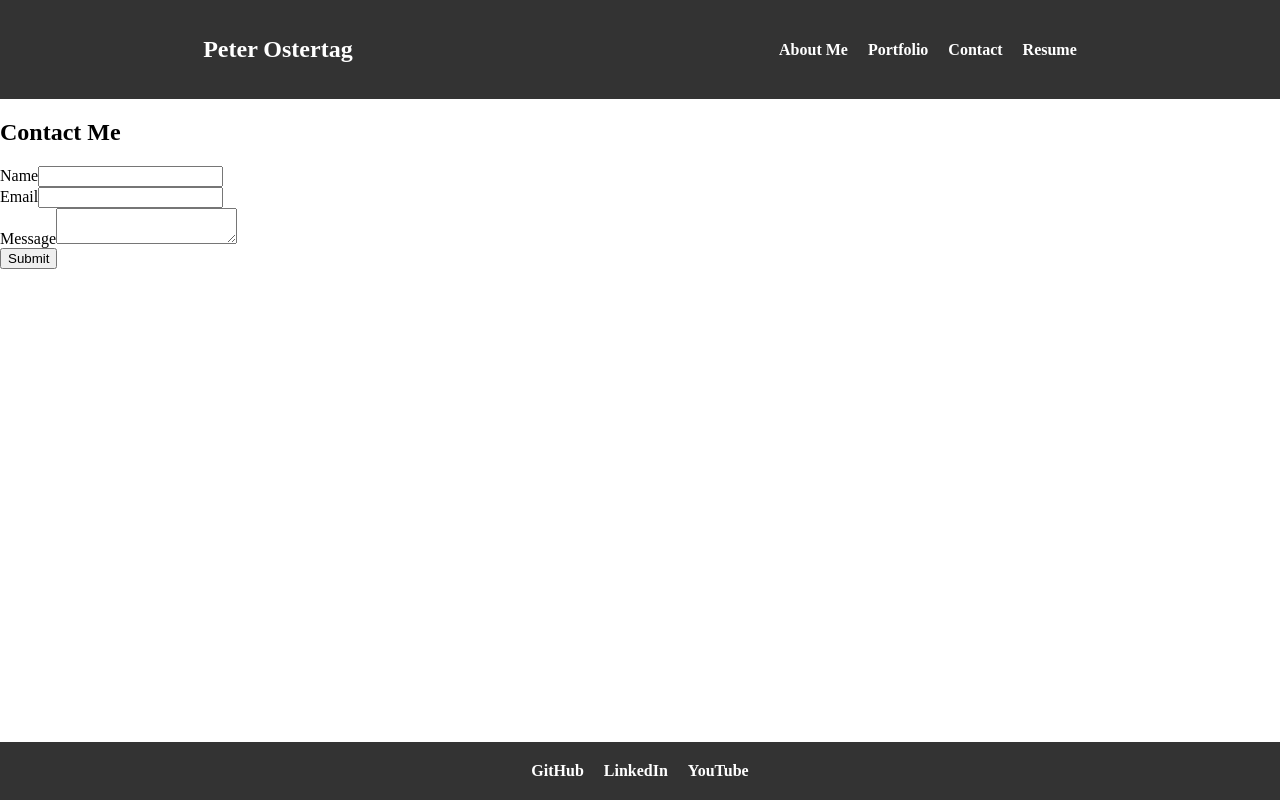
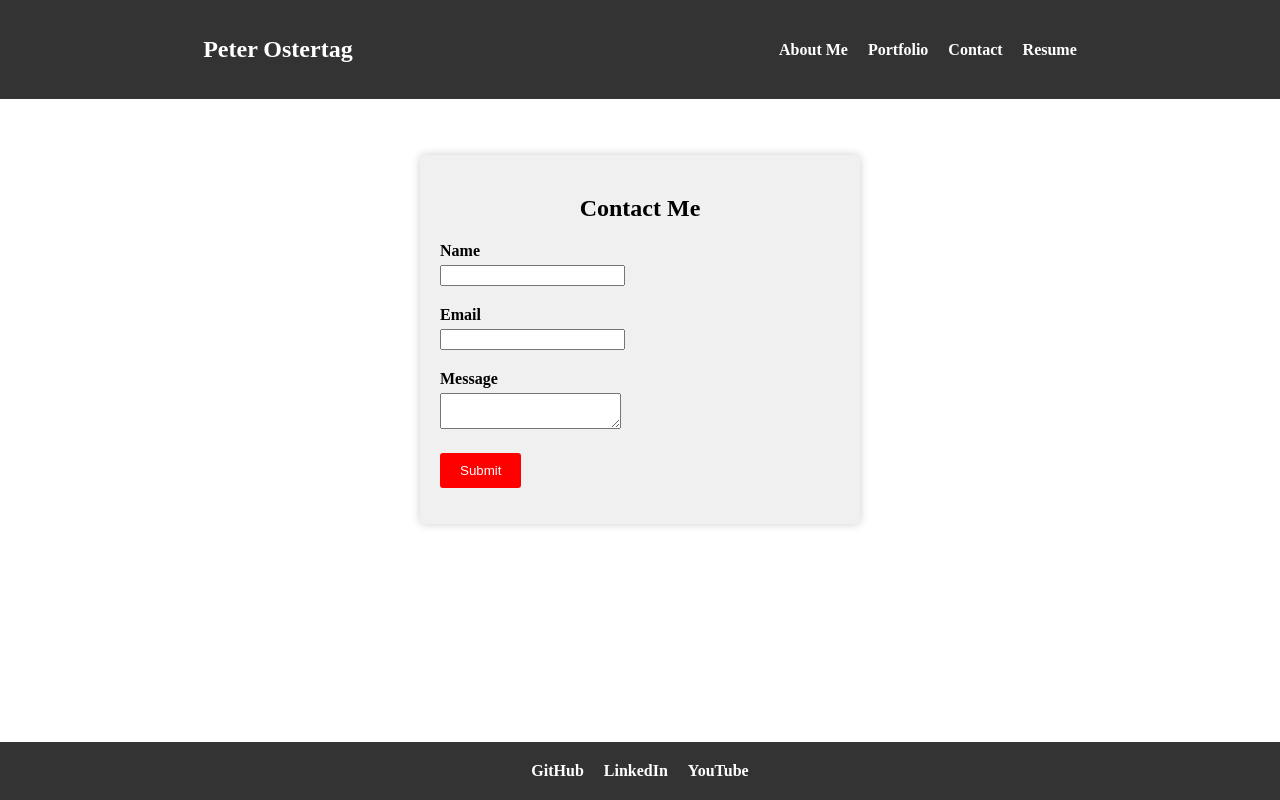
Before and after one commit to PeterOste/React-Portfolio, a React (Create React App) app: page /contact in a window 1280 px wide. Built offline with nearby package versions, Linux system fonts and the light colour scheme.

Commit message:
Add blur notification to Contact form

```diff
--- a/src/App.css
+++ b/src/App.css
@@ -56,7 +56,7 @@ html, body {
     flex-direction: column; /* Stack elements vertically */
     align-items: center; /* Center horizontally */
     justify-content: center; /* Center vertically */
-    height: 75vh; /* Make the container fill the entire viewport height */
+    height: 50vh; /* Make the container fill the entire viewport height */
 }
 
 .about-me-image img {
@@ -74,6 +74,75 @@ html, body {
     color: #555; /* Slightly darker text color */
     font-size: 18px;
     margin-top: 20px;
+}
+
+.route-container {
+    display: flex;
+    justify-content: center;
+    align-items: center;
+    min-height: calc(75vh - 120px); /* Adjust as needed to center vertically */
+}
+
+.contact-container {
+    background-color: #f0f0f0;
+    padding: 20px;
+    border-radius: 5px;
+    box-shadow: 0px 0px 10px rgba(0, 0, 0, 0.2);
+    max-width: 400px;
+    width: 100%;
+}
+
+h2 {
+    text-align: center;
+    margin-bottom: 20px;
+}
+
+.form-group {
+    margin-bottom: 20px;
+}
+
+label {
+    display: block;
+    font-weight: bold;
+    margin-bottom: 5px;
+}
+
+.input-field {
+    width: 100%;
+    padding: 10px;
+    border: 1px solid #ccc;
+    border-radius: 3px;
+}
+
+.input-field.error {
+    border: 1px solid #f00;
+}
+
+.error-message {
+    color: #f00;
+    margin-top: 5px;
+}
+
+button[type="submit"] {
+    background-color: #f00;
+    color: #fff;
+    border: none;
+    padding: 10px 20px;
+    border-radius: 3px;
+    cursor: pointer;
+}
+
+button[type="submit"]:hover {
+    background-color: #d00;
+}
+
+/* Responsive Styles */
+
+@media screen and (max-width: 768px) {
+    .contact-container {
+      max-width: 100%;
+      padding: 10px;
+    }
 }
 
 #resume {
--- a/src/App.js
+++ b/src/App.js
@@ -8,6 +8,7 @@ import AboutMe from './components/AboutMe';
 import Portfolio from './components/Portfolio';
 import Contact from './components/Contact';
 import Resume from './components/Resume';
+
 function App() {
     return (
         <Router>
--- a/src/components/Contact.js
+++ b/src/components/Contact.js
@@ -11,6 +11,7 @@ function Contact() {
         message: false,
     });
     const [isInvalidEmail, setIsInvalidEmail] = useState(false);
+    const [blurEvents, setBlurEvents] = useState([]);
 
     // Handle form submission
     const handleSubmit = (e) => {
@@ -53,10 +54,18 @@ function Contact() {
         setName('');
         setEmail('');
         setMessage('');
+
+        handleBlur('Form submitted');
+    };
+
+
+    const handleBlur = (field) => {
+        const newBlurEvents = [...blurEvents, `Blur event for field: ${field}`];
+        setBlurEvents(newBlurEvents);
     };
 
     return (
-        <section id="contact">
+        <section id="contact" className="route-container">
             <div className="contact-container">
                 <h2>Contact Me</h2>
                 <form onSubmit={handleSubmit}>
@@ -69,6 +78,7 @@ function Contact() {
                             onChange={(e) => setName(e.target.value)}
                             onBlur={() => handleBlur('name')}
                             required
+                            className={isFieldEmpty.email || isInvalidEmail ? 'error' : ''}
                         />
                         {isFieldEmpty.name && <p className="error-message">Name is required.</p>}
                     </div>
@@ -92,11 +102,17 @@ function Contact() {
                             value={message}
                             onChange={(e) => setMessage(e.target.value)}
                             required
+                            className={isFieldEmpty.message ? 'error' : ''}
                         />
                         {isFieldEmpty.message && <p className="error-message">Message is required.</p>}
                     </div>
                     <button type="submit">Submit</button>
                 </form>
+                <ul className="blur-events">
+                    {blurEvents.map((event, index) => (
+                        <li key={index}>{event}</li>
+                    ))}
+                </ul>
             </div>
         </section>
     );
```
